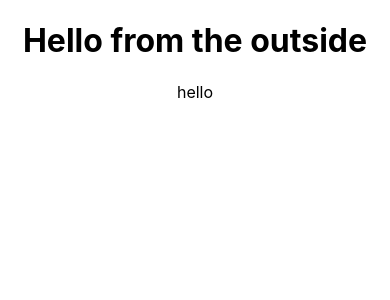
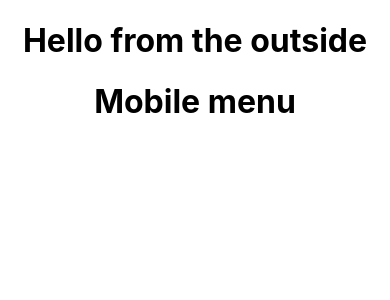
Before and after one commit to OlesyaPastushenko/git-course, a React (Create React App) app: page / in a window 390 px wide. Shown: the top 300 px of the page. Built offline with nearby package versions, Linux system fonts and the light colour scheme.

Commit message:
Added Mobile menu

```diff
--- a/src/App.js
+++ b/src/App.js
@@ -1,11 +1,13 @@
 import './App.css';
+import MobileMenu from './Mobile_menu';
 
 function App() {
   console.log("test2")
   console.log("hello")
   return (
     <div className="App">
-      <h1>Hello from the outside</h1>hello
+      <h1>Hello from the outside</h1>
+      <MobileMenu/>
     </div>
   );
 }
--- /dev/null
+++ b/src/Mobile_menu.jsx
@@ -0,0 +1,11 @@
+function MobileMenu() {
+  console.log("test2")
+  console.log("hello")
+  return (
+    <div className="App">
+      <h1>Mobile menu</h1>
+    </div>
+  );
+}
+
+export default MobileMenu;
```
